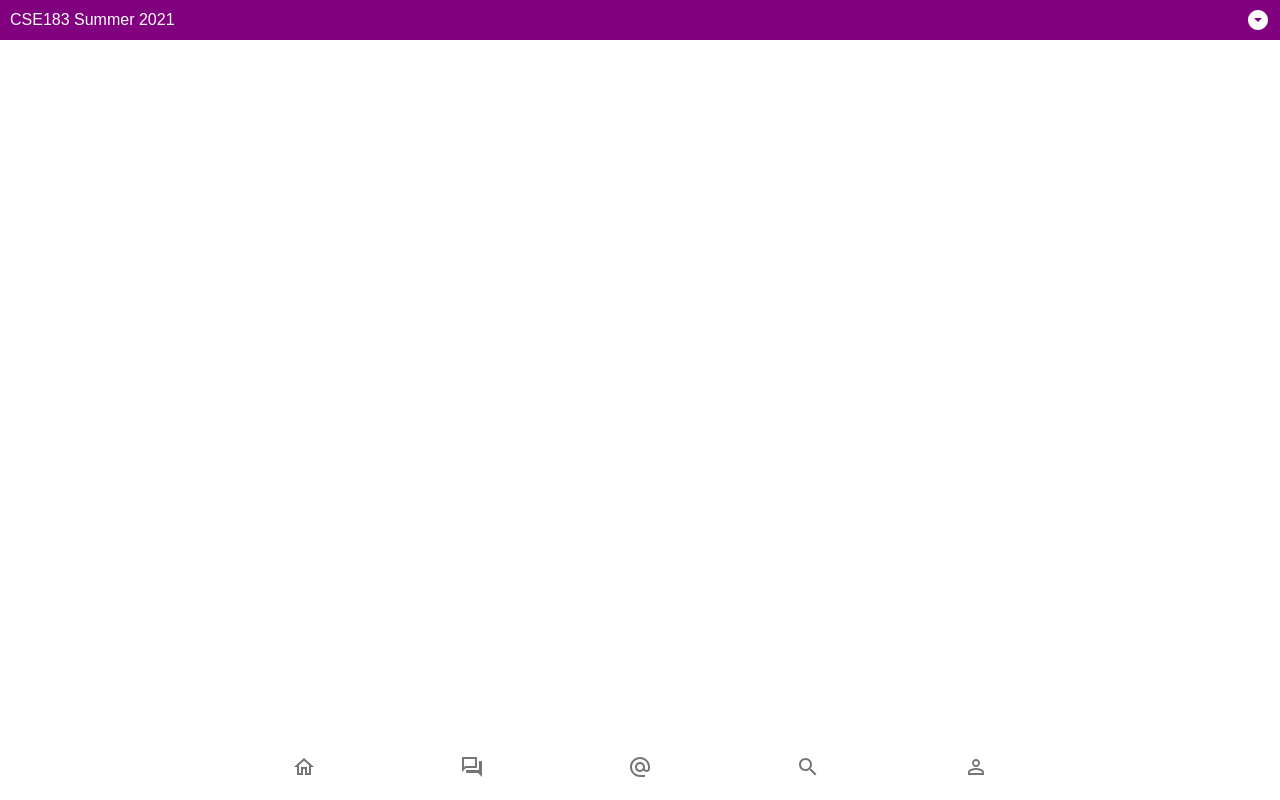
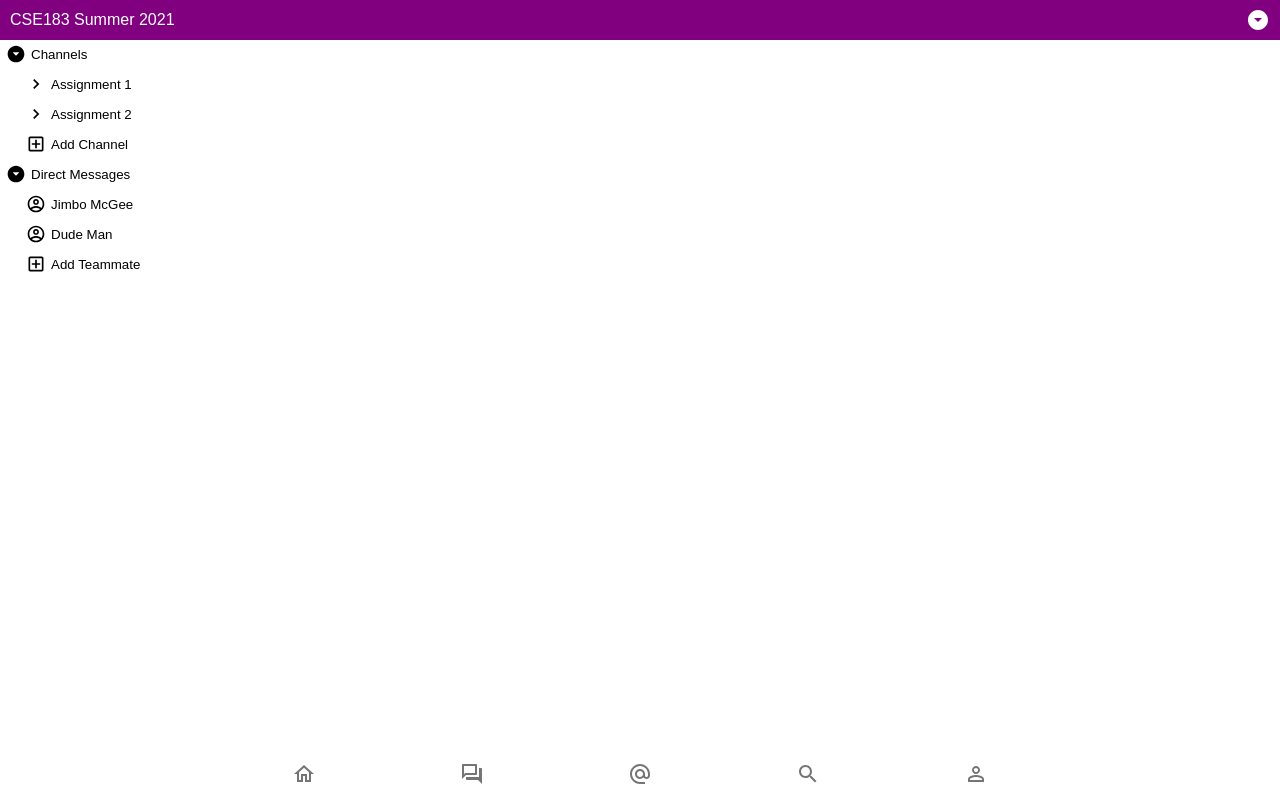
Before and after one commit to ichernya/slack, a React (Create React App) app in the folder frontend/: page / in a window 1280 px wide. Built offline with nearby package versions, Linux system fonts and the light colour scheme.

Commit message:
Home Page Beta

```diff
--- a/frontend/src/Home.css
+++ b/frontend/src/Home.css
@@ -1,5 +1,5 @@
 #header {
-  position: fixed;
+  position: absolute;
   top: 0%;
   left: 0%;
   right: 0%;
@@ -18,6 +18,48 @@
   background-color: purple;
 }
 
+#channel-body {
+  margin-top: 40px;
+  height: 100%;
+  position: fixed;
+  top: 0%;
+  left: 0%;
+  right: 0%;
+}
+
+#body-header {
+  font-size: 10pt;
+  font-family: sans-serif;
+  height: 30px;
+  line-height: 30px;
+  background-color: white;
+  position: relative;
+  left: 0%;
+  right: 0%;
+}
+
+#body-arrow {
+  float: left;
+  padding-top: 4px;
+  padding-left: 6px;
+  padding-right: 5px;
+}
+
+#channel {
+  font-size: 10pt;
+  height: 30px;
+  line-height: 30px;
+  font-family: sans-serif;
+  background-color: white;
+}
+
+#hash {
+  float: left;
+  padding-top: 4px;
+  padding-left: 26px;
+  padding-right: 5px;
+}
+
 #navigation {
   position: fixed;
   bottom: 0%;
--- a/frontend/src/Home.js
+++ b/frontend/src/Home.js
@@ -7,6 +7,10 @@ import AlternateEmailIcon from '@material-ui/icons/AlternateEmail';
 import SearchIcon from '@material-ui/icons/Search';
 import PermIdentityIcon from '@material-ui/icons/PermIdentity';
 import ArrowDropDownCircleIcon from '@material-ui/icons/ArrowDropDownCircle';
+import ChevronRightIcon from '@material-ui/icons/ChevronRight';
+import AddBoxOutlinedIcon from '@material-ui/icons/AddBoxOutlined';
+import AccountCircleOutlinedIcon from
+  '@material-ui/icons/AccountCircleOutlined';
 import './Home.css';
 
 /**
@@ -21,17 +25,51 @@ function Home() {
         CSE183 Summer 2021
         <ArrowDropDownCircleIcon id='header-arrow'/>
       </div>
+      <div id='channel-body'>
+        <div id='body-header'>
+          <ArrowDropDownCircleIcon id='body-arrow' fontSize='small'/>
+          Channels
+        </div>
+        <div id='channel' style={{display: 'block'}}>
+          <ChevronRightIcon id='hash' fontSize='small'/>
+          Assignment 1
+        </div>
+        <div id='channel' style={{display: 'block'}}>
+          <ChevronRightIcon id='hash' fontSize='small'/>
+          Assignment 2
+        </div>
+        <div id='channel' style={{display: 'block'}}>
+          <AddBoxOutlinedIcon id='hash' fontSize='small'/>
+          Add Channel
+        </div>
+        <div id='body-header'>
+          <ArrowDropDownCircleIcon id='body-arrow' fontSize='small'/>
+          Direct Messages
+        </div>
+        <div id='channel' style={{display: 'block'}}>
+          <AccountCircleOutlinedIcon id='hash' fontSize='small'/>
+          Jimbo McGee
+        </div>
+        <div id='channel' style={{display: 'block'}}>
+          <AccountCircleOutlinedIcon id='hash' fontSize='small'/>
+          Dude Man
+        </div>
+        <div id='channel' style={{display: 'block'}}>
+          <AddBoxOutlinedIcon id='hash' fontSize='small'/>
+          Add Teammate
+        </div>
+      </div>
       <BottomNavigation id='navigation'>
         <BottomNavigationAction
-          label="Recents" icon={<HomeOutlinedIcon />} />
+          label="" icon={<HomeOutlinedIcon />} />
         <BottomNavigationAction
-          label="Favorites" icon={<ForumOutlinedIcon />} />
+          label="" icon={<ForumOutlinedIcon />} />
         <BottomNavigationAction
-          label="Nearby" icon={<AlternateEmailIcon />} />
+          label="" icon={<AlternateEmailIcon />} />
         <BottomNavigationAction
-          label="Recents" icon={<SearchIcon />} />
+          label="" icon={<SearchIcon />} />
         <BottomNavigationAction
-          label="Recents" icon={<PermIdentityIcon />} />
+          label="" icon={<PermIdentityIcon />} />
       </BottomNavigation>
     </div>
   );
```
